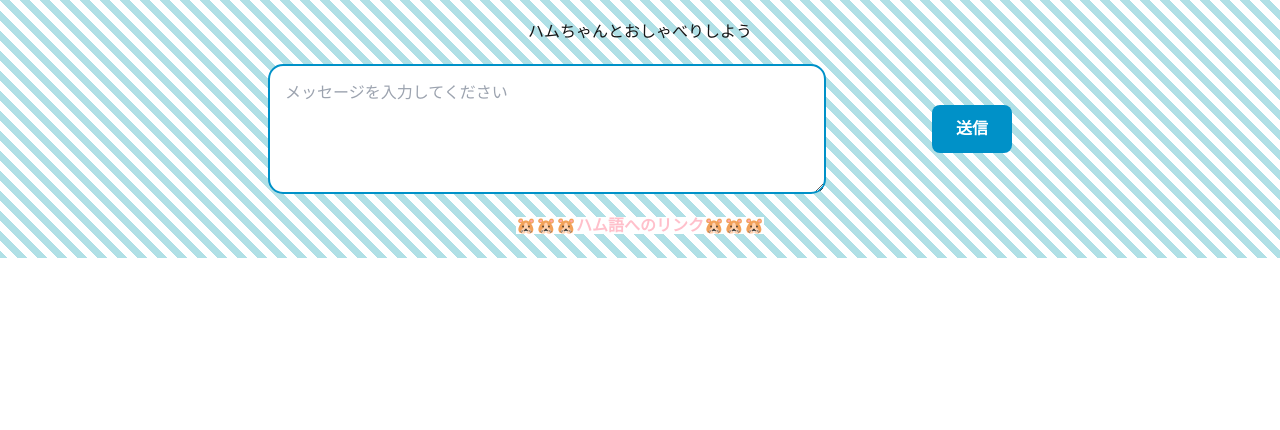
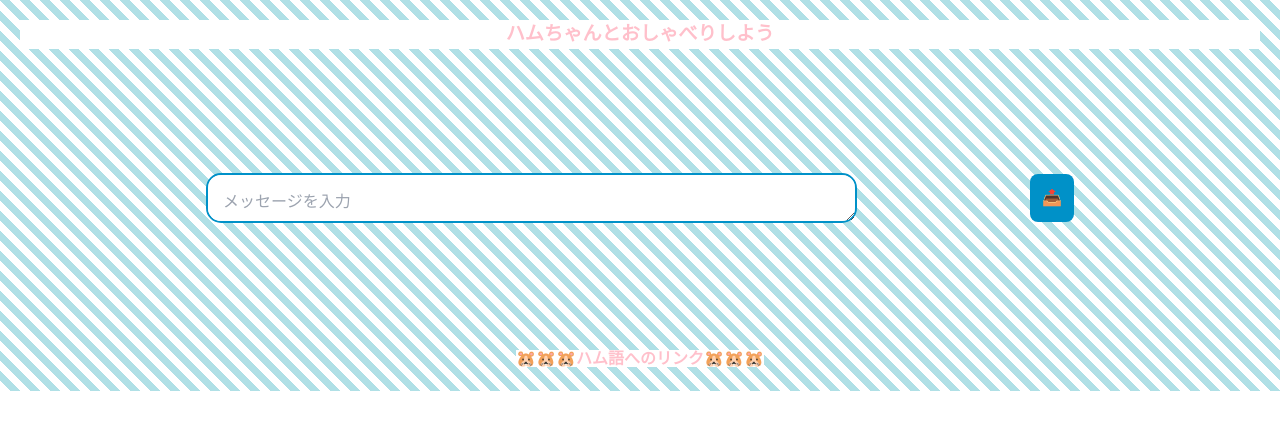
Before and after one commit to toremolo72/hamu-language, a Next.js app: page / in a window 1280 px wide. Shown: the top 430 px of the page. Built offline with nearby package versions, Linux system fonts and the light colour scheme.

Commit message:
レスポンシブ対応

```diff
--- a/src/app/page.tsx
+++ b/src/app/page.tsx
@@ -61,12 +61,12 @@ export default function Home() {
           className={styles.textArea}
           value={message}
           onChange={(e) => setMessage(e.target.value)}
-          placeholder="メッセージを入力してください"
+          placeholder="メッセージを入力"
           rows={4}
         />
 
         <button onClick={sendMessage} className={styles.sendButton}>
-          送信
+          📤
         </button>
       </div>
 
--- a/src/app/style.module.css
+++ b/src/app/style.module.css
@@ -7,16 +7,23 @@
     text-align: center;
   }
 
+  .title {
+    font-size: larger;
+    font-weight: 900;
+    color: pink;
+    background-color: white;
+  }
+
   /* 会話履歴 */
 .chatHistory {
     display: flex;
     flex-direction: column;
     justify-content: flex-start; /* 上下に並べる */
     align-items: stretch; /* 両端揃えにする */
-    margin-bottom: 80px;
-    margin-left: 20%;
-    margin-top: 100px;
-    width: 50%; /* 会話履歴の幅を調整 */
+    margin-bottom: 100px;
+    margin-left: 10%;
+    margin-top: 300px;
+    width: 60%; /* 会話履歴の幅を調整 */
   }
 
   /* 会話のエントリー */
@@ -25,8 +32,8 @@
     flex-direction: column;
     justify-content: flex-start; /* メッセージを上下に並べる */
     align-items: stretch; /* 両端揃え */
-    width: 50%; /* 会話エントリーの幅を100%に */
-    margin: 50px auto; /* メッセージ間の間隔を少し開ける */
+    width: 70%;
+    margin: 80px auto; /* メッセージ間の間隔を少し開ける */
   }
 
   /* ユーザーのメッセージ（右寄せ） */
@@ -38,7 +45,7 @@
     max-width: 70%; /* メッセージの幅制限 */
     word-wrap: break-word;
     margin-left: auto; /* 右寄せ */
-    margin-top: -100px;
+    margin-top: -130px;
     margin-bottom: 8px;
     display: inline-block;
     white-space: pre-wrap;
@@ -76,8 +83,9 @@
     justify-content: space-between;
     align-items: center;
     margin-top: 20px;
-    width: 60%; /* 全体の横幅を指定 */
-    margin: 20px auto;
+    width: 70%;
+    margin-left: 20%;
+    margin: 10% auto;
   }
 
   /* テキストエリア（吹き出し風） */
@@ -87,6 +95,7 @@
     border-radius: 15px;
     padding: 15px;
     width: 75%; /* テキストエリアの幅 */
+    height: 50px;
     font-size: 16px;
     font-family: 'Arial', sans-serif;
     color: gray;
@@ -99,18 +108,18 @@
     font-weight: 700;
     border: none;
     border-radius: 8px;
-    padding: 12px 24px;
+    padding: 12px;
     font-size: 16px;
     cursor: pointer;
     font-family: 'Arial', sans-serif;
   }
 
-  .hamu {
+  /* .hamu {
     font-size: 36px;
     color: #1e90ff;
     font-weight: bold;
     margin-top: 20px;
-  }
+  } */
 
   .link {
     background-color: white;
```
